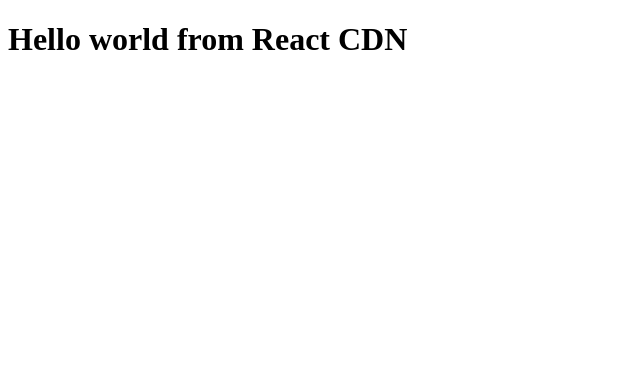
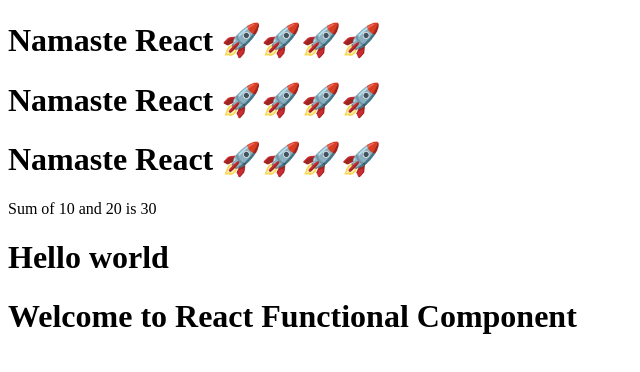
Before and after one commit to SAGARPUJAR/NamasteReact, a React (Vite) app: page / in a window 1280 px wide. Shown: the top 372 px of the page, without its empty margins (0-640 px from the left). Built offline with nearby package versions, Linux system fonts and the light colour scheme.

Commit message:
Namaste React Episode 3

```diff
--- a/App.js
+++ b/App.js
@@ -1,6 +1,57 @@
 import React from "react";
-import ReactDOM from "react-dom/client"
+import ReactDOM from "react-dom/client";
 
-const header = React.createElement('h1', {}, "Hello world from React CDN");
-const root = ReactDOM.createRoot(document.getElementById('root'));
-root.render(header);
+// React Element -> End of the its a object
+const heading = React.createElement(
+  "h1",
+  { id: "headerId" },
+  "Namste React 🚀🚀",
+);
+// when we render this to DOM then it becomes its HTML
+
+console.log(heading);
+
+//JSX => Babel will transpile into => React.createElement => ReactElement - JS Object => HTML Element (render) - Its HTML LIKE or XML like syntax
+const jsxHeading = (
+  <h1 id="intHeaderId" className="heading">
+    Namaste React 🚀🚀 Using JSX
+  </h1>
+);
+//JSX -> Converted to React.Element Behind the scenes
+
+// React Components
+//	1. Class Based components => Old way of writting the component
+//	2. Functional Components  => New way of writting the component
+
+const obj = <h1>Hello world</h1>;
+
+//Title Component
+const Title = () => <h1>Namaste React 🚀🚀🚀🚀</h1>;
+
+// React Fucntional Component : its a just a normal javascript function which returns the JSX element
+// Component composition => Put one component to another component
+const total = 10 + 20;
+const Heading = () => {
+  return (
+    <>
+      <Title />
+      {/* //or we Can write it in */}
+      <Title></Title>
+      {/* At the end of the everything is JS function so we can call like function */}
+      {Title()}
+      Sum of 10 and 20 is {total}
+      {obj}
+      <h1>Welcome to React Functional Component</h1>
+    </>
+  );
+};
+
+const Header1 = () => (
+  <h1 className="header">Welcome to React Compoenent from Compoenent</h1>
+);
+
+//Create Root Element using ReactDOM
+const root = ReactDOM.createRoot(document.getElementById("root"));
+
+//Render the heading to DOM
+root.render(<Heading />);
--- a/index.html
+++ b/index.html
@@ -8,7 +8,7 @@
 </head>
 
 <body>
-    <div id="root"></div>
+    <div id="root">Not Rendered</div>
     <!-- <script>
         const header= document.createElement('h1');
         header.innerHTML = "Namste React";
--- a/package.json
+++ b/package.json
@@ -3,7 +3,9 @@
   "version": "1.0.0",
   "description": "This is Namaste React By Sagar Pujar",
   "scripts": {
-    "test": "jest"
+    "test": "jest",
+    "start": "parcel index.html",
+    "build": "parcel build index.html"
   },
   "repository": {
     "type": "git",
```
